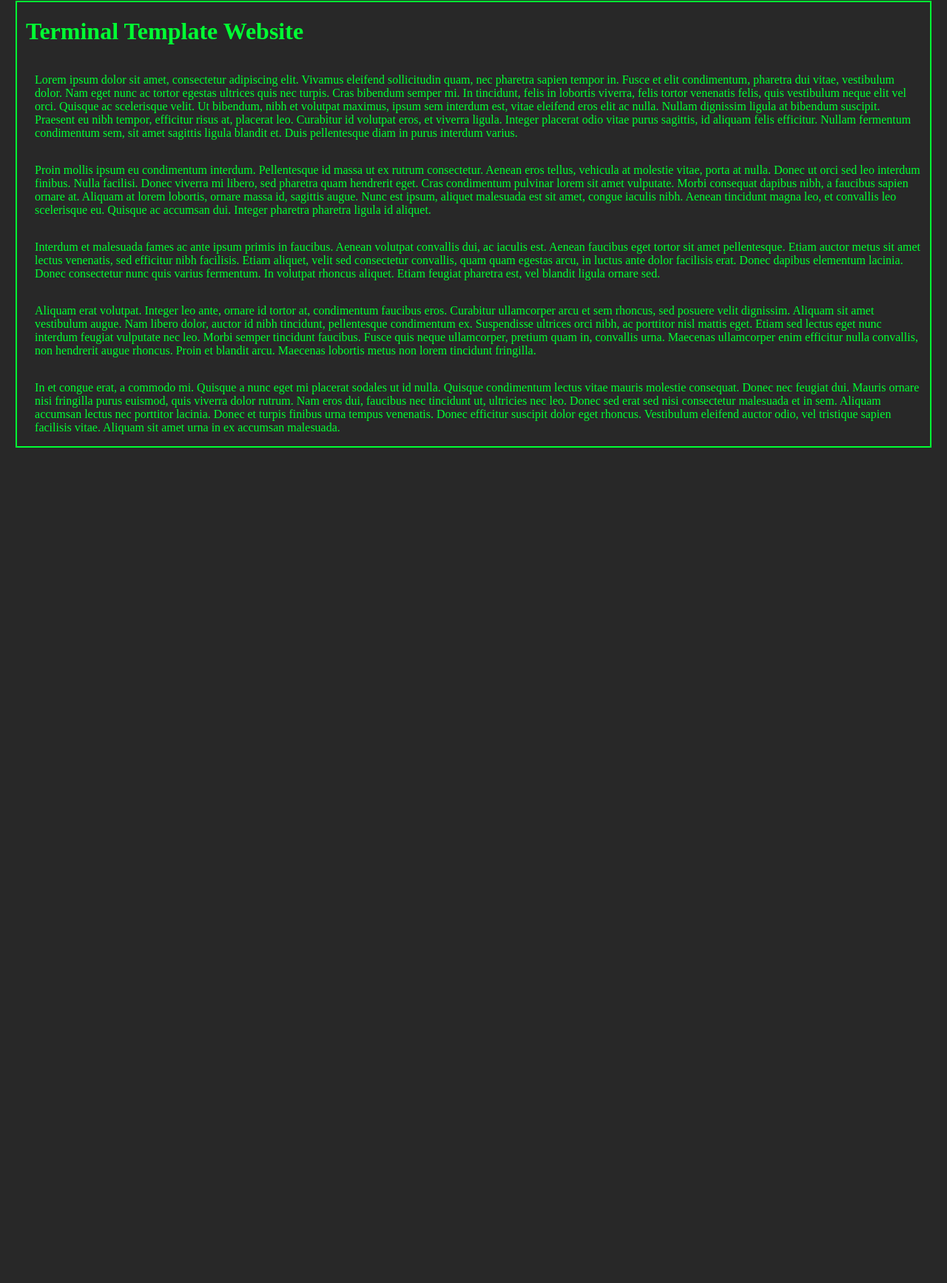
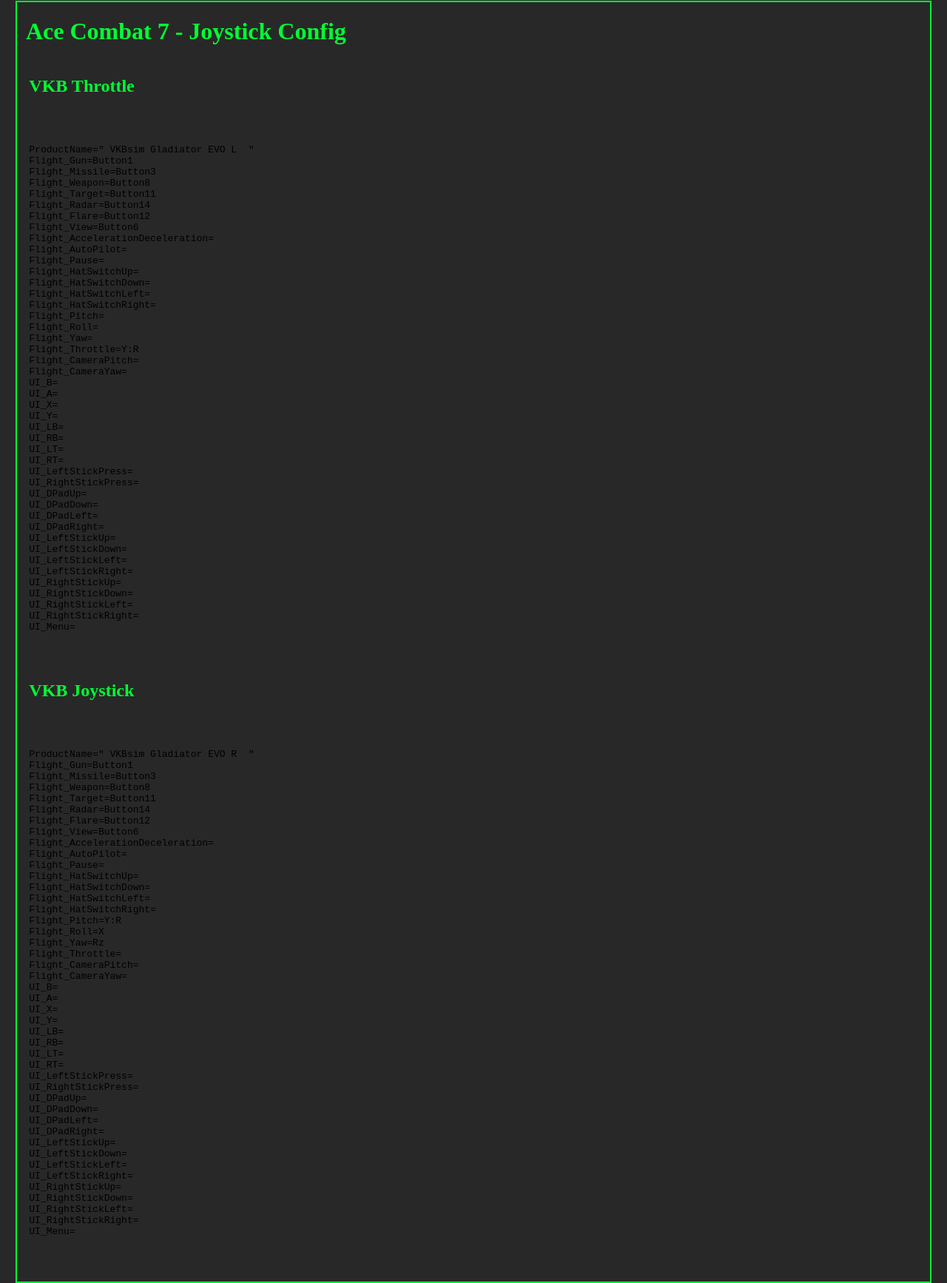
Before and after one commit to lostjarred/WEB-AC7-Joystick, a plain HTML site: page index_green.html in a window 1280 px wide. Shown: the part 7-1741 px from the top of the page at 74% size. Before the commit the page ends 800 px from the top, so only its background shows below. Drawn offline with Linux system fonts and the light colour scheme.

Commit message:
add joystick info

```diff
--- a/index_green.html
+++ b/index_green.html
@@ -1,7 +1,7 @@
 <!DOCTYPE html>
 <html>
     <head>
-        <title>Terminal Template Website</title>
+        <title>Ace Combat 7 - Joystick Config</title>
         <meta name="viewport" content="width=device-width,initial-scale=1.0">
         <style>
             .col {
@@ -42,14 +42,100 @@
         <div class="row border" id="main" style="margin-left: 1%; margin-right: 1%;">
             <div class="col" style="margin-left: 1%; margin-right: 1%;">
                 <div class="col">
-                    <h1>Terminal Template Website</h1>
+                    <h1>Ace Combat 7 - Joystick Config</h1>
                 </div>
                 <div class="col" style="margin-left: 1%;">
-                    <p>Lorem ipsum dolor sit amet, consectetur adipiscing elit. Vivamus eleifend sollicitudin quam, nec pharetra sapien tempor in. Fusce et elit condimentum, pharetra dui vitae, vestibulum dolor. Nam eget nunc ac tortor egestas ultrices quis nec turpis. Cras bibendum semper mi. In tincidunt, felis in lobortis viverra, felis tortor venenatis felis, quis vestibulum neque elit vel orci. Quisque ac scelerisque velit. Ut bibendum, nibh et volutpat maximus, ipsum sem interdum est, vitae eleifend eros elit ac nulla. Nullam dignissim ligula at bibendum suscipit. Praesent eu nibh tempor, efficitur risus at, placerat leo. Curabitur id volutpat eros, et viverra ligula. Integer placerat odio vitae purus sagittis, id aliquam felis efficitur. Nullam fermentum condimentum sem, sit amet sagittis ligula blandit et. Duis pellentesque diam in purus interdum varius. </p>
-                    <p>Proin mollis ipsum eu condimentum interdum. Pellentesque id massa ut ex rutrum consectetur. Aenean eros tellus, vehicula at molestie vitae, porta at nulla. Donec ut orci sed leo interdum finibus. Nulla facilisi. Donec viverra mi libero, sed pharetra quam hendrerit eget. Cras condimentum pulvinar lorem sit amet vulputate. Morbi consequat dapibus nibh, a faucibus sapien ornare at. Aliquam at lorem lobortis, ornare massa id, sagittis augue. Nunc est ipsum, aliquet malesuada est sit amet, congue iaculis nibh. Aenean tincidunt magna leo, et convallis leo scelerisque eu. Quisque ac accumsan dui. Integer pharetra pharetra ligula id aliquet. </p>
-                    <p>Interdum et malesuada fames ac ante ipsum primis in faucibus. Aenean volutpat convallis dui, ac iaculis est. Aenean faucibus eget tortor sit amet pellentesque. Etiam auctor metus sit amet lectus venenatis, sed efficitur nibh facilisis. Etiam aliquet, velit sed consectetur convallis, quam quam egestas arcu, in luctus ante dolor facilisis erat. Donec dapibus elementum lacinia. Donec consectetur nunc quis varius fermentum. In volutpat rhoncus aliquet. Etiam feugiat pharetra est, vel blandit ligula ornare sed. </p>
-                    <p>Aliquam erat volutpat. Integer leo ante, ornare id tortor at, condimentum faucibus eros. Curabitur ullamcorper arcu et sem rhoncus, sed posuere velit dignissim. Aliquam sit amet vestibulum augue. Nam libero dolor, auctor id nibh tincidunt, pellentesque condimentum ex. Suspendisse ultrices orci nibh, ac porttitor nisl mattis eget. Etiam sed lectus eget nunc interdum feugiat vulputate nec leo. Morbi semper tincidunt faucibus. Fusce quis neque ullamcorper, pretium quam in, convallis urna. Maecenas ullamcorper enim efficitur nulla convallis, non hendrerit augue rhoncus. Proin et blandit arcu. Maecenas lobortis metus non lorem tincidunt fringilla. </p>
-                    <p>In et congue erat, a commodo mi. Quisque a nunc eget mi placerat sodales ut id nulla. Quisque condimentum lectus vitae mauris molestie consequat. Donec nec feugiat dui. Mauris ornare nisi fringilla purus euismod, quis viverra dolor rutrum. Nam eros dui, faucibus nec tincidunt ut, ultricies nec leo. Donec sed erat sed nisi consectetur malesuada et in sem. Aliquam accumsan lectus nec porttitor lacinia. Donec et turpis finibus urna tempus venenatis. Donec efficitur suscipit dolor eget rhoncus. Vestibulum eleifend auctor odio, vel tristique sapien facilisis vitae. Aliquam sit amet urna in ex accumsan malesuada. </p>
+                    <h2>VKB Throttle</h2>
+                    <p><pre>ProductName=" VKBsim Gladiator EVO L  "
+Flight_Gun=Button1
+Flight_Missile=Button3
+Flight_Weapon=Button8
+Flight_Target=Button11
+Flight_Radar=Button14
+Flight_Flare=Button12
+Flight_View=Button6
+Flight_AccelerationDeceleration=
+Flight_AutoPilot=
+Flight_Pause=
+Flight_HatSwitchUp=
+Flight_HatSwitchDown=
+Flight_HatSwitchLeft=
+Flight_HatSwitchRight=
+Flight_Pitch=
+Flight_Roll=
+Flight_Yaw=
+Flight_Throttle=Y:R
+Flight_CameraPitch=
+Flight_CameraYaw=
+UI_B=
+UI_A=
+UI_X=
+UI_Y=
+UI_LB=
+UI_RB=
+UI_LT=
+UI_RT=
+UI_LeftStickPress=
+UI_RightStickPress=
+UI_DPadUp=
+UI_DPadDown=
+UI_DPadLeft=
+UI_DPadRight=
+UI_LeftStickUp=
+UI_LeftStickDown=
+UI_LeftStickLeft=
+UI_LeftStickRight=
+UI_RightStickUp=
+UI_RightStickDown=
+UI_RightStickLeft=
+UI_RightStickRight=
+UI_Menu=</pre></p>
+<h2>VKB Joystick</h2>
+<p><pre>ProductName=" VKBsim Gladiator EVO R  "
+Flight_Gun=Button1
+Flight_Missile=Button3
+Flight_Weapon=Button8
+Flight_Target=Button11
+Flight_Radar=Button14
+Flight_Flare=Button12
+Flight_View=Button6
+Flight_AccelerationDeceleration=
+Flight_AutoPilot=
+Flight_Pause=
+Flight_HatSwitchUp=
+Flight_HatSwitchDown=
+Flight_HatSwitchLeft=
+Flight_HatSwitchRight=
+Flight_Pitch=Y:R
+Flight_Roll=X
+Flight_Yaw=Rz
+Flight_Throttle=
+Flight_CameraPitch=
+Flight_CameraYaw=
+UI_B=
+UI_A=
+UI_X=
+UI_Y=
+UI_LB=
+UI_RB=
+UI_LT=
+UI_RT=
+UI_LeftStickPress=
+UI_RightStickPress=
+UI_DPadUp=
+UI_DPadDown=
+UI_DPadLeft=
+UI_DPadRight=
+UI_LeftStickUp=
+UI_LeftStickDown=
+UI_LeftStickLeft=
+UI_LeftStickRight=
+UI_RightStickUp=
+UI_RightStickDown=
+UI_RightStickLeft=
+UI_RightStickRight=
+UI_Menu=
+    </pre></p>
                 </div>
             </div>
         </div>
```
